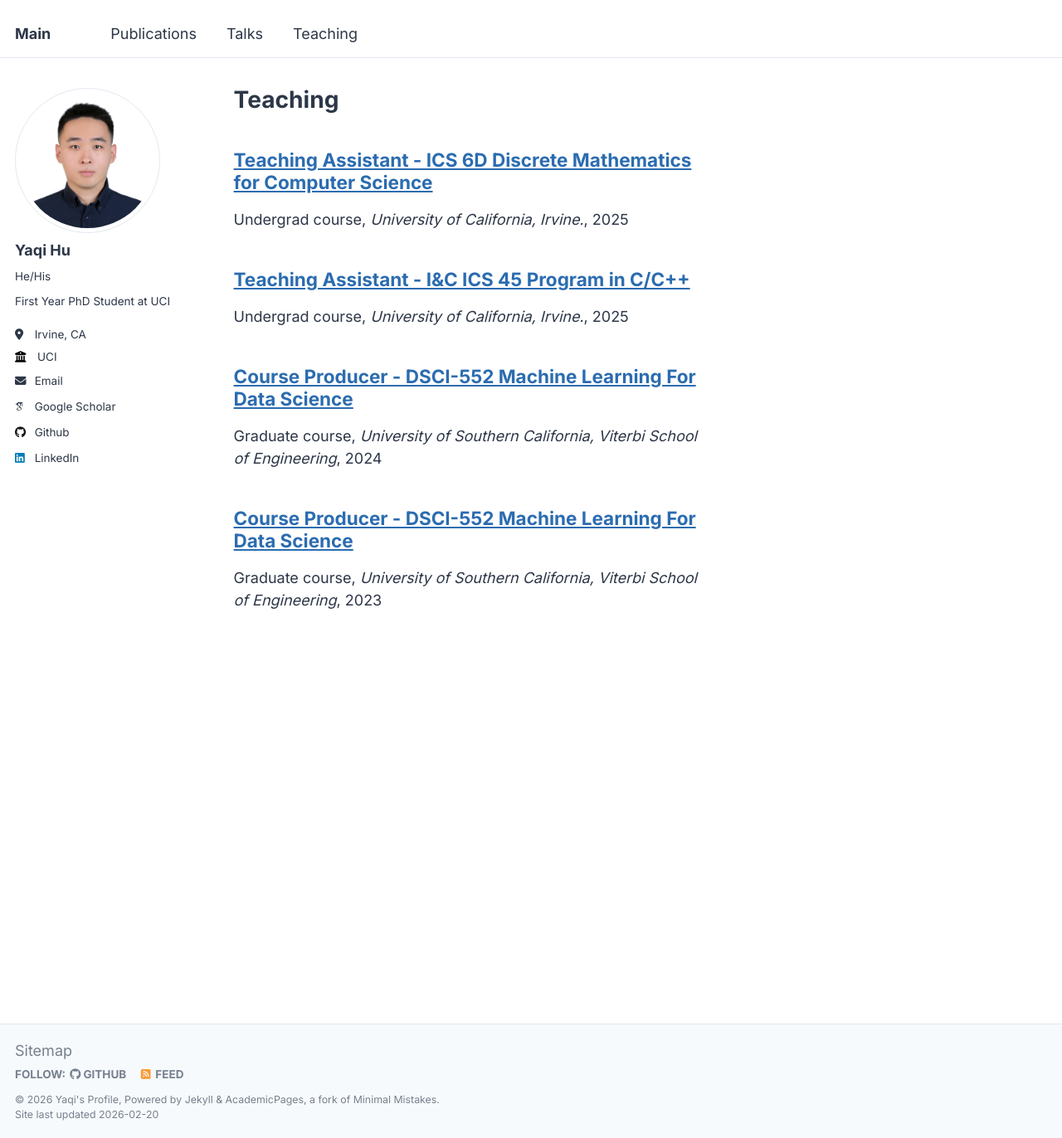
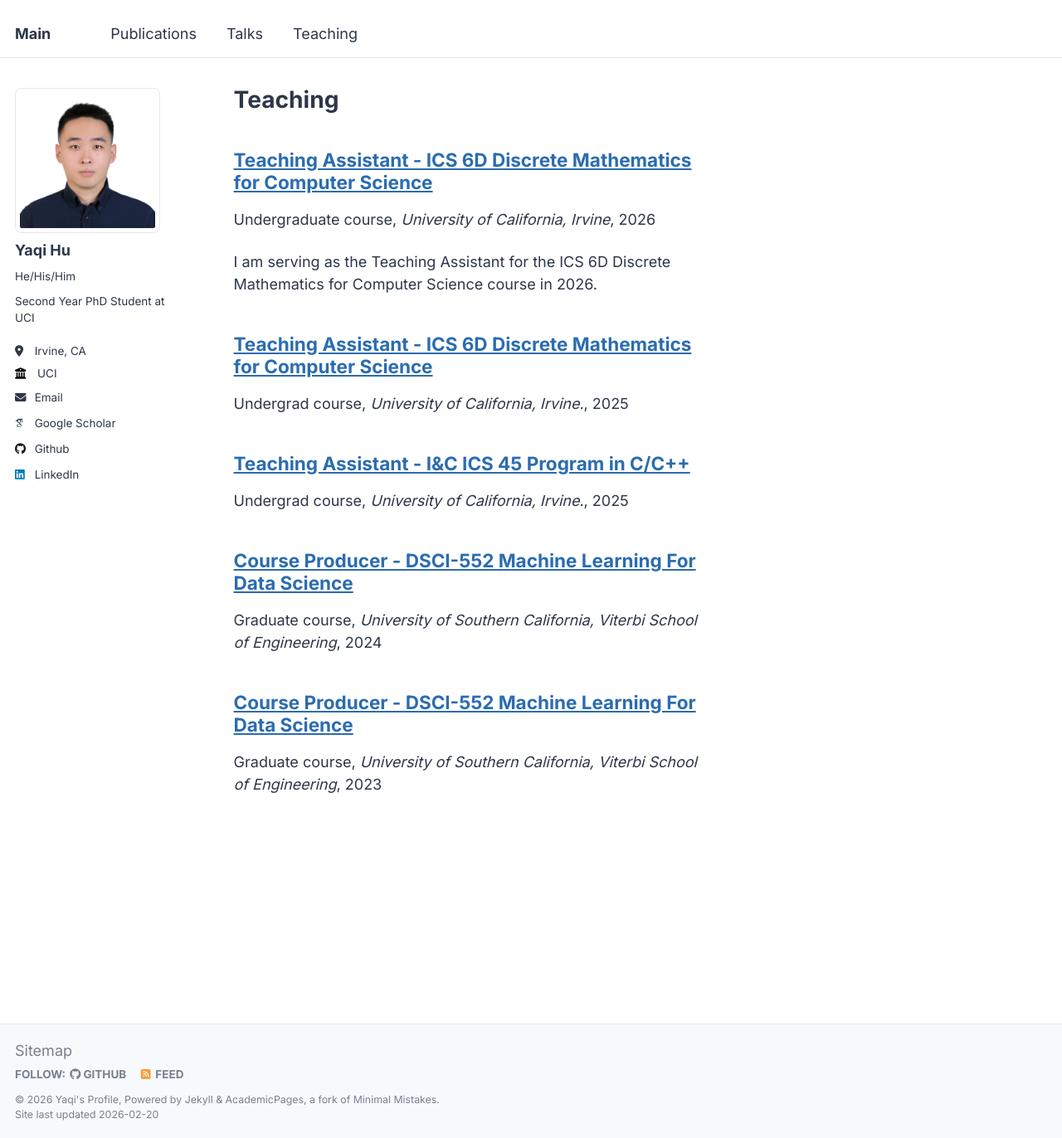
Before and after one commit to YaqiHu23/YaqiHu23.github.io, a Jekyll site: the page built from _pages/teaching.html, in a window 1280 px wide and 1372 px high. Shown: the whole window at 83% size. Built offline with Jekyll 4.4.1, drawn with Linux system fonts in a browser that asks for light colours; some web fonts are replaced.

Commit message:
version_1.0.1

```diff
--- a/_config.yml
+++ b/_config.yml
@@ -23,8 +23,8 @@ author:
   # Biographic information
   avatar           : "profile.png"
   name             : "Yaqi Hu"
-  pronouns         : "He/His" # example: "she/her"
-  bio              : "First Year PhD Student at UCI"
+  pronouns         : "He/His/Him" # example: "she/her"
+  bio              : "Second Year PhD Student at UCI"
   location         : "Irvine, CA"
   employer         : "UCI"
   uri              : # URL
--- a/_sass/_sidebar.scss
+++ b/_sass/_sidebar.scss
@@ -7,15 +7,15 @@
    ========================================================================== */
 
 .sidebar {
-  -webkit-transform: translate3d(0, 0 , 0);
-          transform: translate3d(0, 0 , 0);
+  -webkit-transform: translate3d(0, 0, 0);
+  transform: translate3d(0, 0, 0);
 
   @include clearfix();
   margin-bottom: 1em;
 
   @media screen and (min-width: $sidebar-screen-min-width) {
     height: 100vh;
-    overflow-y: auto;               // Add scrollbar if the sidebar is too long
+    overflow-y: auto; // Add scrollbar if the sidebar is too long
     position: fixed;
     padding-top: $masthead-height;
   }
@@ -24,7 +24,7 @@
     @include span(2 of 12);
     opacity: 1;
     -webkit-transition: opacity 0.2s ease-in-out;
-            transition: opacity 0.2s ease-in-out;
+    transition: opacity 0.2s ease-in-out;
 
     &:hover {
       opacity: 1;
@@ -36,16 +36,22 @@
     padding-right: 0;
   }
 
-  h2, h3, h4, h5, h6 {
+  h2,
+  h3,
+  h4,
+  h5,
+  h6 {
     margin-bottom: 0;
     font-family: $sans-serif-narrow;
   }
 
-  h3, h4 {
+  h3,
+  h4 {
     font-size: $type-size-5;
   }
 
-  p, li {
+  p,
+  li {
     font-family: $sans-serif;
     font-size: $type-size-6;
     line-height: 1.5;
@@ -91,7 +97,7 @@
 
   img {
     max-width: 175px;
-    border-radius: 50%;
+    border-radius: 8px;
 
     @include breakpoint($large) {
       padding: 5px;
@@ -123,6 +129,7 @@
     margin-bottom: 10px;
   }
 }
+
 .sidebar .author__name {
   font-family: $sans-serif;
   font-size: $type-size-5;
@@ -130,6 +137,7 @@
 
 .sidebar .author__desktop {
   display: none;
+
   @media screen and (min-width: 1024px) {
     display: block;
   }
--- /dev/null
+++ b/_teaching/ICS6D_2026.md
@@ -0,0 +1,11 @@
+---
+title: "Teaching Assistant - ICS 6D Discrete Mathematics for Computer Science"
+collection: teaching
+type: "Undergraduate course"
+permalink: /teaching/ICS6D_2026
+venue: "University of California, Irvine"
+date: 2026-01-01
+location: "Irvine, CA"
+---
+
+I am serving as the Teaching Assistant for the ICS 6D Discrete Mathematics for Computer Science course in 2026.
```
Also changed, not shown: _talks/ACML_2024.md (+2 -2 lines).
